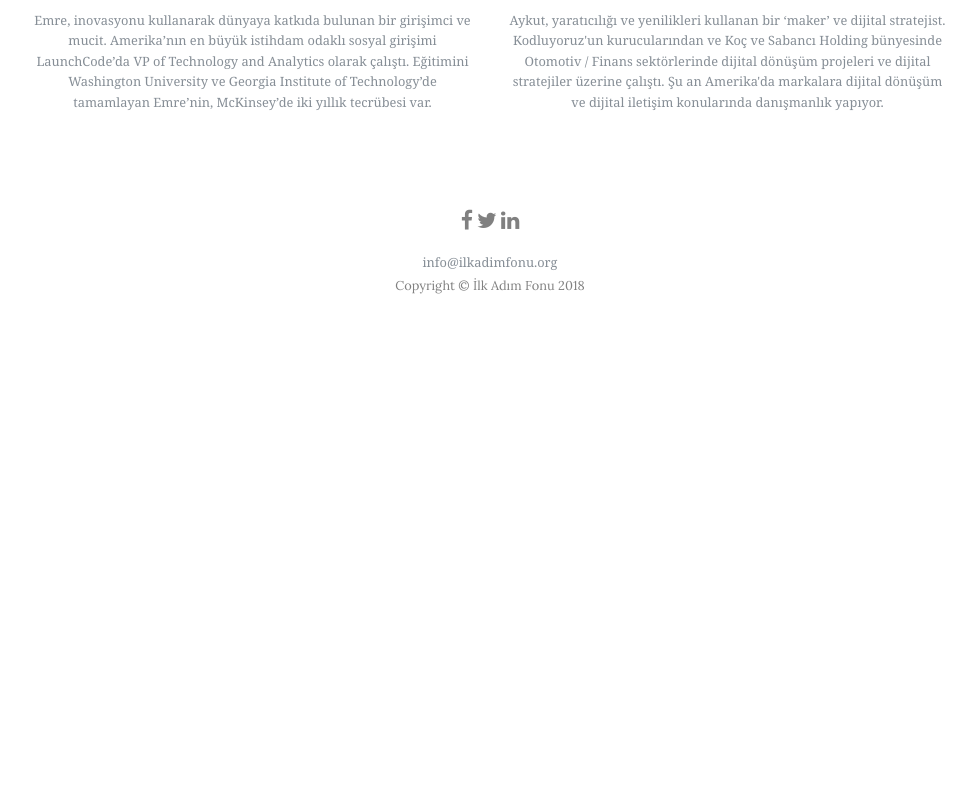
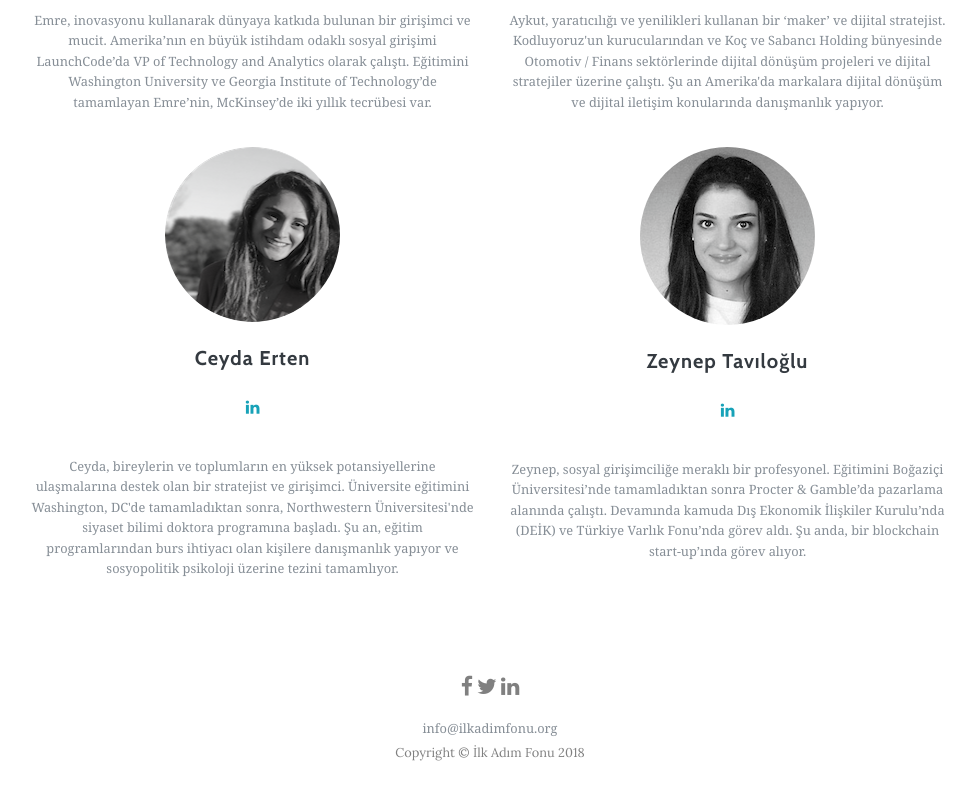
Before and after one commit to taniostamar/yatirim, a website: page index.html in a window 1280 px wide. Shown: the part 4673-5473 px from the top of the page, without its empty margins (245-1221 px from the left). Before the commit the page ends 5043 px from the top, so only its background shows below. Drawn offline with nearby package versions, Linux system fonts and the light colour scheme.

Commit message:
new people

```diff
--- a/index.html
+++ b/index.html
@@ -295,7 +295,7 @@ Amacımız, sadece hayal kuran değil, aynı zamanda bu hayalleri hayata geçirm
                                   </a>
                                 </li>
                               </ul>
-                              <p class="text-muted text-center small">Gülcan, toplumsal eşitlik için çalışan bir girişimci. Eğitimini ODTÜ’de ve sonrasında Amerika’da Washington University’de Master of Social Work ve MBA alanında tamamladı. Çeşitli sosyal girişimleri başlattı. Şu an, Dünya Bankası’nda danışman olarak çalışıyor ve Malala Fonu’nda Etki Ölçümleme bölümünü yönetiyor.</p>
+                              <p class="text-muted text-center small">Gülcan, toplumsal eşitlik için çalışan bir girişimci. Eğitimini ODTÜ’de ve sonrasında Amerika’da Washington University’de Master of Social Work ve MBA alanında tamamladı. Oy ve Ötesi, Kodluyoruz ve East St. Louis Initiative gibi çeşitli sosyal girişimleri başlatan ekiplerde yer aldı. Şu an, Dünya Bankası’nda danışman olarak çalışıyor.</p>
                             </div>
                  </div>
            </div>
@@ -347,6 +347,52 @@ Amacımız, sadece hayal kuran değil, aynı zamanda bu hayalleri hayata geçirm
 
         </div>
 
+
+<div class="row">
+                             <div class="col-lg-2 text-center">
+                              </div>
+                            <div class="col-sm-5">
+                              <div class="team-member text-center">
+                                <img class="mx-auto rounded-circle img-fluid" src="img/ceyda.png" alt="">
+                                <h5 class="text-center text-dark"><br>Ceyda Erten</h5>
+                                  <ul class="list-inline social-buttons">
+                                  <!-- <li class="list-inline-item">
+                                    <a href="https://twitter.com/emresarbak" target="_blank">
+                                      <i class="fa fa-twitter text-info"></i>
+                                    </a>
+                                  </li> -->
+                                  <li class="list-inline-item">
+                                    <a href="https://www.linkedin.com/in/ceyda-erten-ba6a363b/" target="_blank">
+                                      <i class="fa fa-linkedin text-info"></i>
+                                    </a>
+                                  </li>
+                                </ul>
+                                <p class="text-muted text-center small">Ceyda, bireylerin ve toplumların en yüksek potansiyellerine ulaşmalarına destek olan bir stratejist ve girişimci. Üniversite eğitimini Washington, DC'de tamamladıktan sonra, Northwestern Üniversitesi'nde siyaset bilimi doktora programına başladı. Şu an, eğitim programlarından burs ihtiyacı olan kişilere danışmanlık yapıyor ve sosyopolitik psikoloji üzerine tezini tamamlıyor.</p>
+
+                              </div>
+                            </div>
+                            <div class="col-sm-5">
+                              <div class="team-member text-center">
+                                <img class="mx-auto rounded-circle img-fluid" src="img/zeynep.png" alt="">
+                                <h5 class="text-center text-dark"><br>Zeynep Tavıloğlu</h5>
+                                 <ul class="list-inline social-buttons">
+                           <!--        <li class="list-inline-item">
+                                    <a href="https://twitter.com/aykut_ibrisim?lang=en" target="_blank">
+                                      <i class="fa fa-twitter text-info"></i>
+                                    </a>
+                                  </li> -->
+                                  <li class="list-inline-item">
+                                    <a href="https://www.linkedin.com/in/zeynep-taviloglu-6084a198/" target="_blank">
+                                      <i class="fa fa-linkedin text-info"></i>
+                                    </a>
+                                  </li>
+                                </ul>
+                                <p class="text-muted text-center small">Zeynep, sosyal girişimciliğe meraklı bir profesyonel. Eğitimini Boğaziçi Üniversitesi’nde tamamladıktan sonra Procter & Gamble’da pazarlama alanında çalıştı. Devamında kamuda Dış Ekonomik İlişkiler Kurulu’nda (DEİK) ve Türkiye Varlık Fonu’nda görev aldı. Şu anda, bir blockchain start-up’ında görev alıyor.</p>
+
+                              </div>
+                              </div>
+
+        </div>
 <!--         <div class="row">
           <div class="col-lg-8 mx-auto text-center">
             <p class="large text-muted">Lorem ipsum dolor sit amet, consectetur adipisicing elit. Aut eaque, laboriosam veritatis, quos non quis ad perspiciatis, totam corporis ea, alias ut unde.</p>
```
Also changed, not shown: img/ceyda.png (added), img/zeynep.png (added), 1 other file.
